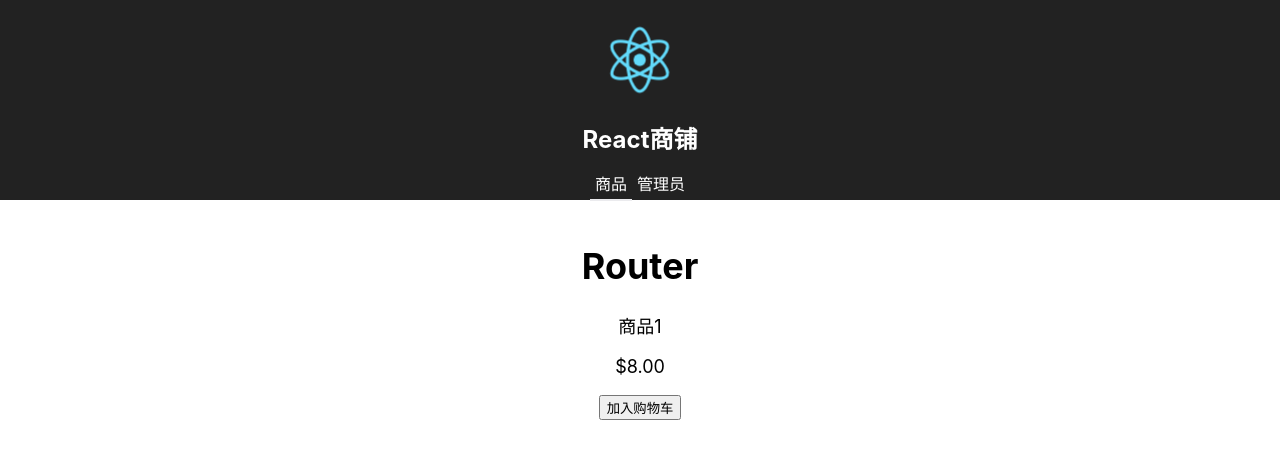
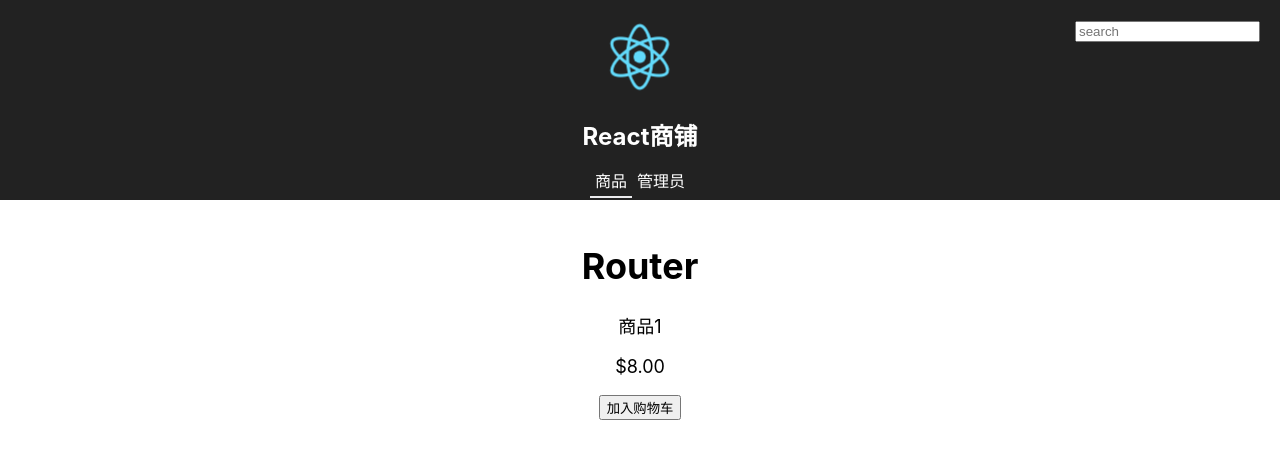
Before and after one commit to lxq/tsreact, a React (Create React App) app: page /products/1 in a window 1280 px wide. Shown: the top 458 px of the page. Built offline with nearby package versions, Linux system fonts and the light colour scheme.

Commit message:
增加搜索框，传递URL参数。

```diff
--- a/src/header.tsx
+++ b/src/header.tsx
@@ -1,11 +1,35 @@
 import * as React from "react";
-import {NavLink} from "react-router-dom";
+import {NavLink, RouteComponentProps, withRouter} from "react-router-dom";
 
 import logo from "./logo.svg";
 
-const Header: React.SFC = () => {
+const Header: React.SFC<RouteComponentProps> = (props) => {
+    const [search, setSearch] = React.useState("");
+    React.useEffect(() => {
+        const prms = new URLSearchParams(props.location.search);
+        setSearch(prms.get("search") || "");
+    }, []);
+
+    const handleSearchChange = (e: React.ChangeEvent<HTMLInputElement>) => {
+        setSearch(e.currentTarget.value);
+    };
+    const handleSearchKeyDown = (e: React.KeyboardEvent<HTMLInputElement>) => {
+        if ("Enter" === e.key) {
+            props.history.push(`/products?search=${search}`);
+        }
+    };
+
     return (
         <header className="header">
+            <div className="search-container">
+                <input
+                    type="search"
+                    placeholder="search"
+                    value={search}
+                    onChange={handleSearchChange}
+                    onKeyDown={handleSearchKeyDown}
+                />
+            </div>
             <img src={logo} className="header-logo" alt="logo" />
             <h1 className="header-title">React商铺</h1>
             <nav>
@@ -16,4 +40,4 @@ const Header: React.SFC = () => {
     );
 };
 
-export default Header;
+export default withRouter(Header);
--- a/src/index.css
+++ b/src/index.css
@@ -55,3 +55,7 @@ code {
 .header-link-active {
   border-bottom: #ebebee solid 2px;
 }
+.search-container {
+  text-align: right;
+  margin-bottom: -25px;
+}
--- a/src/productspage.tsx
+++ b/src/productspage.tsx
@@ -1,19 +1,26 @@
 import * as React from "react";
-import {Link} from "react-router-dom";
+import {Link, RouteComponentProps} from "react-router-dom";
 
 import {IProduct, products} from "./productsdata";
 
 interface IState {
     products: IProduct[];
+    search: string;
 }
 
-class ProductsPage extends React.Component<{}, IState> {
+class ProductsPage extends React.Component<RouteComponentProps, IState> {
+    public static getDerivedStateFromProps(props:RouteComponentProps, state: IState) {
+        const prms = new URLSearchParams(props.location.search);
+        const search = prms.get("search") || "";
+        return {products: state.products, search};
+    }
 
-    public constructor(props: {}) {
+    public constructor(props: RouteComponentProps) {
         super(props);
 
         this.state = {
-            products: []
+            products: [],
+            search: ""
         };
     }
 
@@ -27,13 +34,20 @@ class ProductsPage extends React.Component<{}, IState> {
                 <p>欢迎来到我的React商铺！</p>
                 <ul className="product-list">
                     {/* 这里使用map函数进行迭代。 */}
-                    {this.state.products.map(product => (
-                        <li key={product.id} className="product-list-item">
-                            <Link to={`/products/${product.id}`}>
-                              {product.name}
-                            </Link>
-                        </li>
-                    ))}
+                    {this.state.products.map(product => {
+                        if (!this.state.search ||
+                             (this.state.search && product.name.toLowerCase().indexOf(this.state.search.toLowerCase())> -1)) {
+                                 return (
+                                    <li key={product.id} className="product-list-item">
+                                        <Link to={`/products/${product.id}`}>
+                                        {product.name}
+                                        </Link>
+                                    </li>
+                                 );
+                        } else {
+                            return null;
+                        }
+                    })}
                 </ul>
             </div>
         );
```
